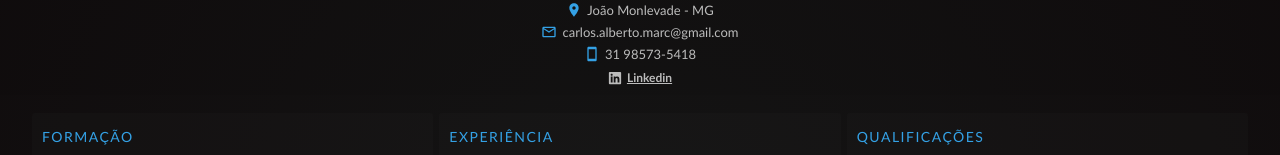
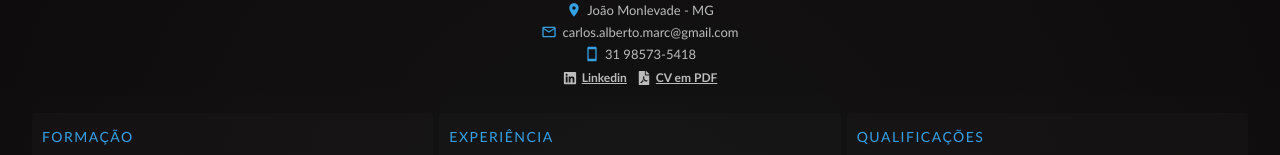
Before and after one commit to carlos-a-marc/cv, a React (Create React App) app: page / in a window 1280 px wide. Shown: the part 174-329 px from the top of the page. Built offline with nearby package versions, Linux system fonts and the light colour scheme.

Commit message:
Link pdf

```diff
--- a/src/components/cabecalho.js
+++ b/src/components/cabecalho.js
@@ -2,7 +2,7 @@ import React from 'react';
 import foto from '../img/me.jpg';
 import { useSpring, animated, config } from 'react-spring'
 import { MdLocationOn, MdMailOutline, MdSmartphone } from 'react-icons/md';
-import { FaLinkedin } from 'react-icons/fa';
+import { FaLinkedin, FaFilePdf } from 'react-icons/fa';
 
 export default function Cabecalho() {
 
@@ -36,7 +36,10 @@ export default function Cabecalho() {
                 </div>
                 <div className='icon-link'>
                     <FaLinkedin size={14} color='rgb(188, 188, 188)' />
-                    <a href='https://www.linkedin.com/in/carlos-alberto-marc' target='_blanck' className='link'>Linkedin</a>
+                    <a href='https://www.linkedin.com/in/carlos-alberto-marc' target='_blanck' className='linkdin'>Linkedin</a>
+
+                    <FaFilePdf size={14} color='rgb(188, 188, 188)' />
+                    <a href='https://drive.google.com/file/d/1cFUKma4a5mb1uwXSVSEnyhrpF7N3niyS/view?usp=sharing' target='_blanck' className='linkpdf'>CV em PDF</a>
                 </div>
 
             </animated.div >
--- a/src/style/style.css
+++ b/src/style/style.css
@@ -63,13 +63,17 @@ body {
     margin-top: 5px;
 }
 
-.link {
+.linkdin, .linkpdf {
     margin-left: 5px;
     text-decoration: none;
     text-decoration: underline;
     color: rgb(188, 188, 188);
     font-size: 12px;
     font-weight: bolder;
+}
+
+.linkdin {
+    margin-right: 10px;
 }
 
 .body-container {
```
